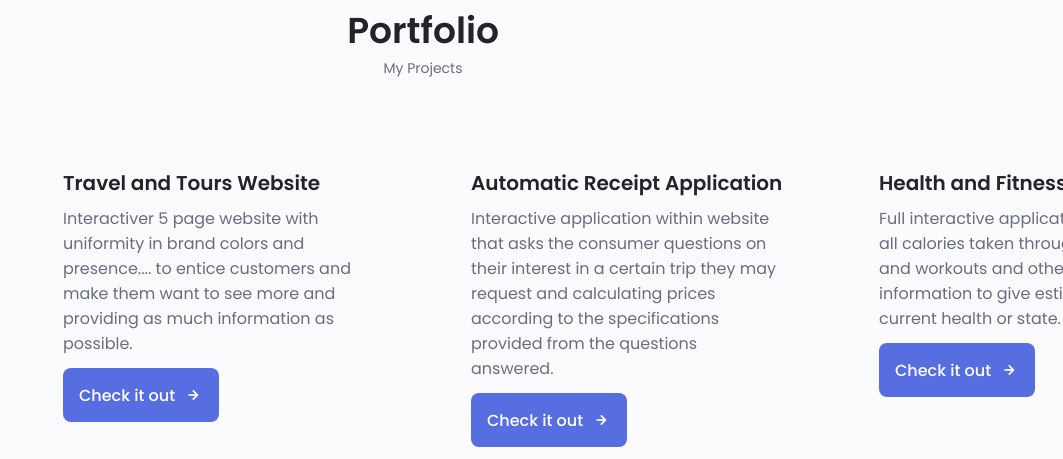
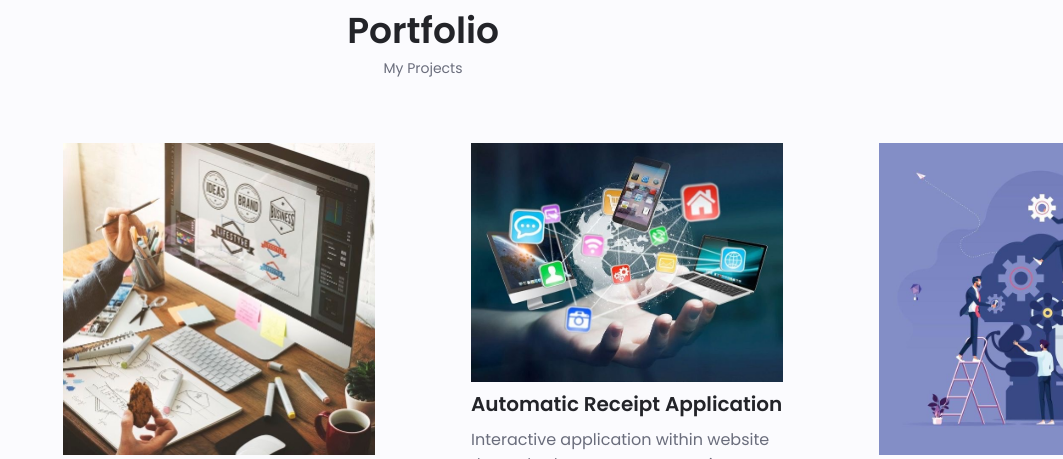
Before and after one commit to Bida20-029/nata_lytics, a plain HTML site: page index.html in a window 1280 px wide. Shown: the part 3401-3860 px from the top of the page, without its empty margins (217-1280 px from the left). Drawn offline with nearby package versions, Linux system fonts and the light colour scheme.

Commit message:
Update index.html

```diff
--- a/index.html
+++ b/index.html
@@ -650,7 +650,7 @@
                     <div class="swiper-wrapper">
                         <!--================= PORTFOLIO 1 ================-->
                         <div class="portfolio__content swiper-slide">
-                            <img src="assets/image1.png" alt="" class="portfolio__img">
+                            <img src="assets/portfolio1.JPG" alt="" class="portfolio__img">
 
                             <div class="portfolio__data">
                                 <h3 class="portfolio__title">Travel and Tours Website</h3>
@@ -664,7 +664,7 @@
 
                         <!--================= PORTFOLIO 2 ================-->
                         <div class="portfolio__content swiper-slide">
-                            <img src="assets/Untitled design.jpg" alt="" class="portfolio__img">
+                            <img src="assets/portfolio2.JPG" alt="" class="portfolio__img">
 
                             <div class="portfolio__data">
                                 <h3 class="portfolio__title">Automatic Receipt Application</h3>
@@ -678,7 +678,7 @@
 
                         <!--================= PORTFOLIO 3 ================-->
                         <div class="portfolio__content swiper-slide">
-                            <img src="assets/image1.png" alt="" class="portfolio__img">
+                            <img src="assets/portfolio3.JPG" alt="" class="portfolio__img">
 
                             <div class="portfolio__data">
                                 <h3 class="portfolio__title">Health and Fitness Application</h3>
@@ -692,7 +692,7 @@
 
                         <!--================= PORTFOLIO 4 ================-->
                         <div class="portfolio__content swiper-slide">
-                            <img src="assets/image1.png" alt="" class="portfolio__img">
+                            <img src="assets/portfolio4.JPG" alt="" class="portfolio__img">
 
                             <div class="portfolio__data">
                                 <h3 class="portfolio__title">Flyers and graphic design projects</h3>
@@ -724,7 +724,7 @@
                             </a>
                         </div>
 
-                        <img src="#" alt="" class="project__img">
+                        <img src="contactme.JPG" alt="" class="project__img">
                     </div>
                 </div>
             </section>
```
